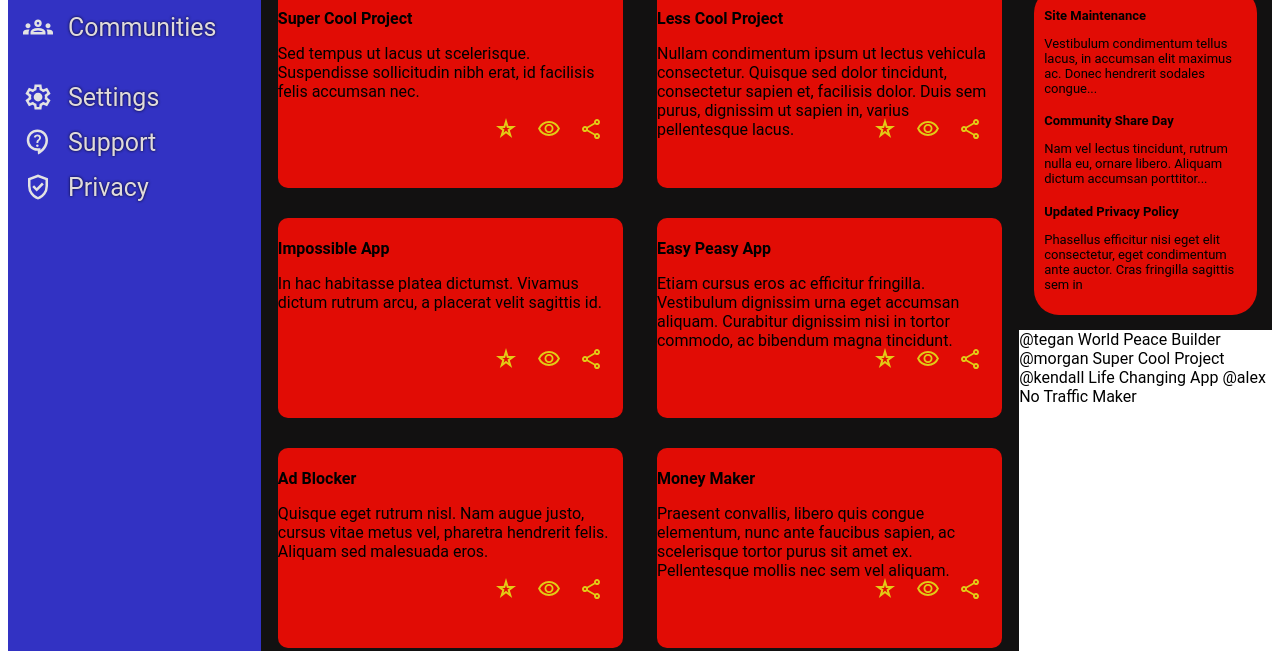
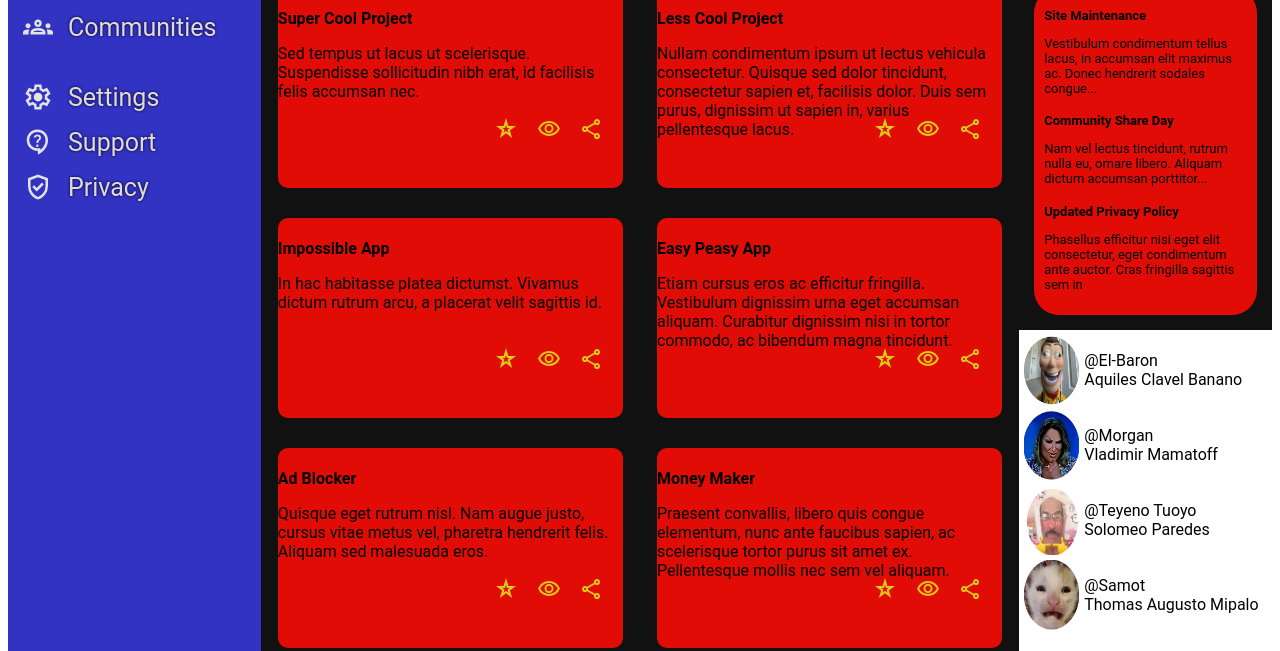
Before and after one commit to TomasZ4Z/Ejercicio-final-de-grid, a plain HTML site: page index.html in a window 1280 px wide. Shown: the part 311-962 px from the top of the page. Drawn offline with Linux system fonts and the light colour scheme; a web font is replaced by a local one.

Commit message:
part 9 --All images were cropped in GIMP to better suit a profile. -All img+p sets were given the same class name for simplicity, and a grid was added to all sets for rearrangement. -All usernames were changed to better ones.

```diff
--- a/index.html
+++ b/index.html
@@ -162,17 +162,31 @@
     </div>
   </div>
    <div class="trending">
-    @tegan
-      World Peace Builder
 
-    @morgan
-      Super Cool Project
+    <div>
+      <img class="profile-picture" src="Imagenes/Woody-.jpeg" alt="perfil">
+        <p class="first-p"> @El-Baron</p>
+        <p class="second-p">Aquiles Clavel Banano</p>
+    </div>
 
-    @kendall
-      Life Changing App
+    <div>
+      <img class="profile-picture1" src="Imagenes/dr-polo.jpg" alt="perfil">
+      <p class="first-p">@Morgan</p>
+      <p class="second-p">Vladimir Mamatoff</p>
+    </div>
 
-    @alex
-      No Traffic Maker
+
+    <div>
+      <img class="profile-picture1" src="Imagenes/uwu.jpg" alt="perfil">
+      <p class="first-p">@Teyeno Tuoyo</p>
+      <p class="second-p">Solomeo Paredes</p>
+    </div>
+
+    <div>
+      <img class="profile-picture1" src="Imagenes/asustado.png" alt="perfil">
+      <p class="first-p">@Samot</p>
+      <p class="second-p">Thomas Augusto Mipalo</p>
+    </div>
   </div>
 
 </div>
--- a/style.css
+++ b/style.css
@@ -221,3 +221,35 @@ font-size: 13px;
  grid-row: 3/4;
  grid-column: 3/4;
 }
+
+.profile-picture{
+ width: 55px;
+ height: 70px;
+ padding: 0px;
+}
+
+.profile-picture1{
+ width: 55px;
+ height: 70px;
+}
+
+.trending>div{
+display: grid;
+grid-template: 1fr 1fr/ 60px 1fr;
+margin: 5px;
+}
+
+.first-p{
+grid: 1 2/ 2 3;
+margin: 0px;
+align-self:flex-end ;
+}
+
+.second-p{
+grid-area: 2/2/3/3;
+margin: 0px;
+}
+
+.trending img{
+grid-area: 1/1/3/2;
+}
```
Also changed, not shown: Imagenes/Woody-.jpeg (added), Imagenes/Woody.jpeg (added), Imagenes/asustado.png (added), Imagenes/dr-polo.jpg (added), Imagenes/uwu.jpg (added).
